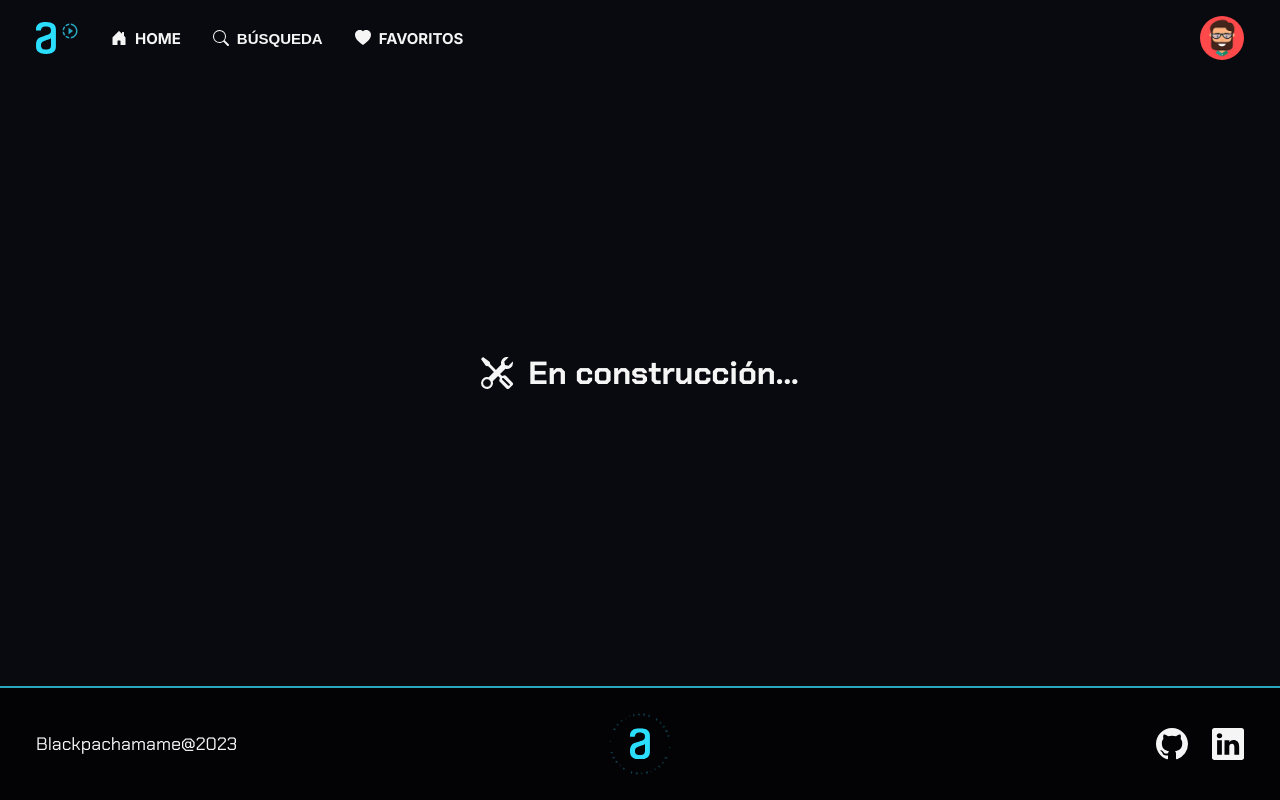
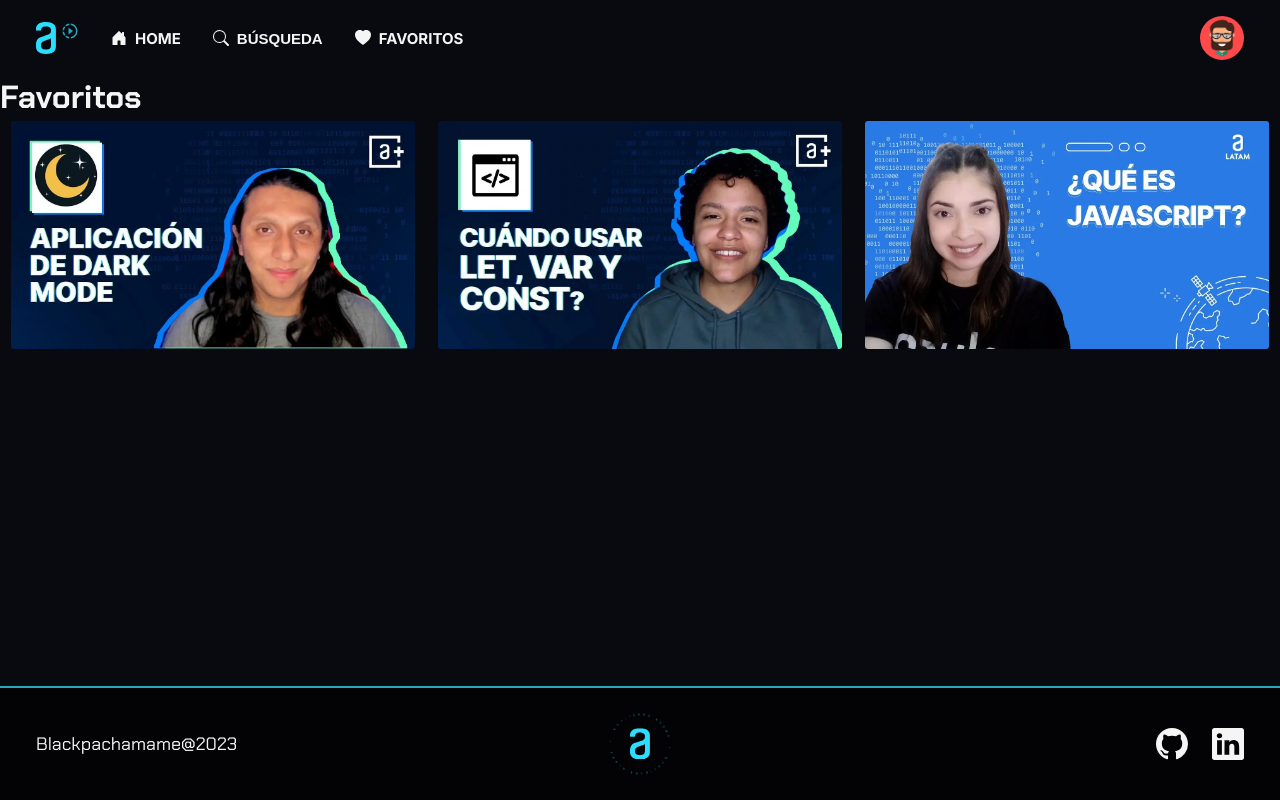
Before and after one commit to Blackpachamame/aluraplus, a React (Vite) app: page /favoritos in a window 1280 px wide. Built offline with nearby package versions, Linux system fonts and the light colour scheme.

Commit message:
Mostrando favoritos

```diff
--- a/src/App.jsx
+++ b/src/App.jsx
@@ -127,7 +127,10 @@ function App() {
             }
           />
           {/* Favoritos */}
-          <Route path="/favoritos" element={<Favoritos />} />
+          <Route
+            path="/favoritos"
+            element={<Favoritos videosUse={videosUse} />}
+          />
           {/* Videos */}
           <Route path="/video/:id" element={<Video videosUse={videosUse} />} />
           <Route
--- a/src/assets/data/videos.js
+++ b/src/assets/data/videos.js
@@ -35,7 +35,7 @@ export const videos = [
         formacion: "Frontend",
         title: "Como aplicar Dark Mode en tu proyecto",
         descripcion: "La funcionalidad conocida como Dark Mode está cada vez más popular, sendo encontrada en diversos tipos de aplicaciones, redes sociales, plataformas educacionales o de entretenimiento. En este Alura+, nuestro instructor Harland Lohora, nos enseña a como realizar estas aplicaciones en una página web. ",
-        favorito: false,
+        favorito: true,
     },
     {
         id: uuid(),
@@ -44,7 +44,7 @@ export const videos = [
         formacion: "Frontend",
         title: "¿Cuándo usar let, var y const?",
         descripcion: "¿A veces cuando estás programando sientes dificuldades en saber en qué momento utilizar let, var o const para declarar una variable? En este video te sacamos estas dudas, además de explicarte lo que es escopo global y local en JavaScript.",
-        favorito: false,
+        favorito: true,
     },
     {
         id: uuid(),
@@ -53,7 +53,7 @@ export const videos = [
         formacion: "Frontend",
         title: "¿Qué es JavaScript?",
         descripcion: "JavaScript: ¿qué es y cómo se hizo este lenguaje que genera muchas discusiones y debates entre la gente del área de desarrollo? Genesys y Gabriela nos hablan exactamente de esto en este Alura Tips.",
-        favorito: false,
+        favorito: true,
     },
     {
         id: uuid(),
--- a/src/pages/Favoritos.jsx
+++ b/src/pages/Favoritos.jsx
@@ -1,5 +1,57 @@
-import { EnConstruccion } from "./../components";
+import { videos } from "./../assets/data/videos";
+import { formaciones } from "./../assets/data/formaciones";
+import styled from "styled-components";
+import { Link } from "react-router-dom";
 
 export default function Favoritos() {
-  return <EnConstruccion />;
+  return (
+    <main>
+      <h1>Favoritos</h1>
+      <StyledContainer>
+        {videos.map((video) => {
+          return (
+            video.favorito && (
+              <div key={video.id}>
+                <Link to={`/video/${video.id}`}>
+                  <StyledFigure
+                    className="project"
+                    $bgColor={formaciones.forEach(
+                      (formacion) =>
+                        formacion.name === video.formacion && formacion.color
+                    )}
+                  >
+                    <img src={video.imgVideo} alt={video.title} />
+                  </StyledFigure>
+                </Link>
+              </div>
+            )
+          );
+        })}
+      </StyledContainer>
+    </main>
+  );
 }
+
+const StyledContainer = styled.div`
+  display: flex;
+`;
+
+const StyledFigure = styled.figure`
+  --bg-color: ${(props) => props.$bgColor};
+  background-color: var(--color-black-dark);
+  margin: 0 0.5rem;
+  padding: 0.2rem;
+  border-radius: 4px;
+  border: 2px solid var(--bg-color);
+  cursor: pointer;
+  position: relative;
+  overflow: hidden;
+  :hover > img {
+    transform: scale(1.3);
+  }
+  img {
+    border-radius: 3px;
+    object-fit: cover;
+    transition: transform 400ms ease-in-out;
+  }
+`;
```
